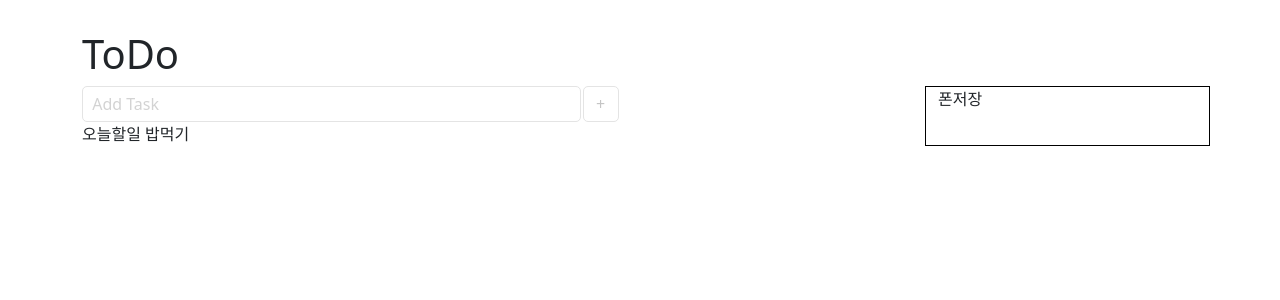
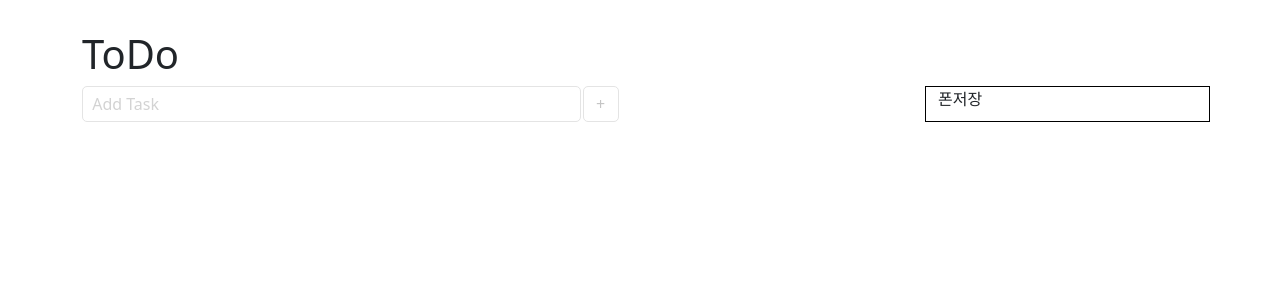
Before and after one commit to JIS0098/react-todo, a React (Create React App) app: page / in a window 1280 px wide. Shown: the top 300 px of the page. Built offline with nearby package versions, Linux system fonts and the light colour scheme.

Commit message:
버튼누르면 저장까지

```diff
--- a/src/App.js
+++ b/src/App.js
@@ -6,11 +6,16 @@ import { FontAwesomeIcon } from "@fortawesome/react-fontawesome";
 
 function App() {
   let [text, setText] = useState('')
+  let [task, setTask] = useState([])
 
   useEffect(() => {
     if (!localStorage.getItem("todoList")) {
       localStorage.setItem('todoList', JSON.stringify([]))
     }
+
+    let todoList = JSON.parse(localStorage.getItem('todoList'))
+    setTask([...todoList])
+
   }, [])
 
   return (
@@ -23,13 +28,15 @@ function App() {
             <button onClick={() => {
               let todoList = JSON.parse(localStorage.getItem('todoList'))
               todoList.push(text);
+              setTask([...todoList])
               localStorage.setItem('todoList', JSON.stringify(todoList))
             }}>+</button>
-            <div>
-            <div>오늘할일 밥먹기</div>
-            <div>
-              <div><i class="far fa-eraser"></i></div>
-            </div>
+            <div className="taskList">
+              {
+                task.map((a) => {
+                  return <Task task={a} />
+                })
+              }
             </div>
           </Col>
           <Col className="number" lg={3}>
@@ -41,10 +48,13 @@ function App() {
   );
 }
 
-function Task() {
+function Task({ task }) {
   return (
     <div>
-
+      <div>{task}</div>
+      <div>
+        <div>버튼자리</div>
+      </div>
     </div>
 
   )
```
Also changed, not shown: src/redux.js (added).
